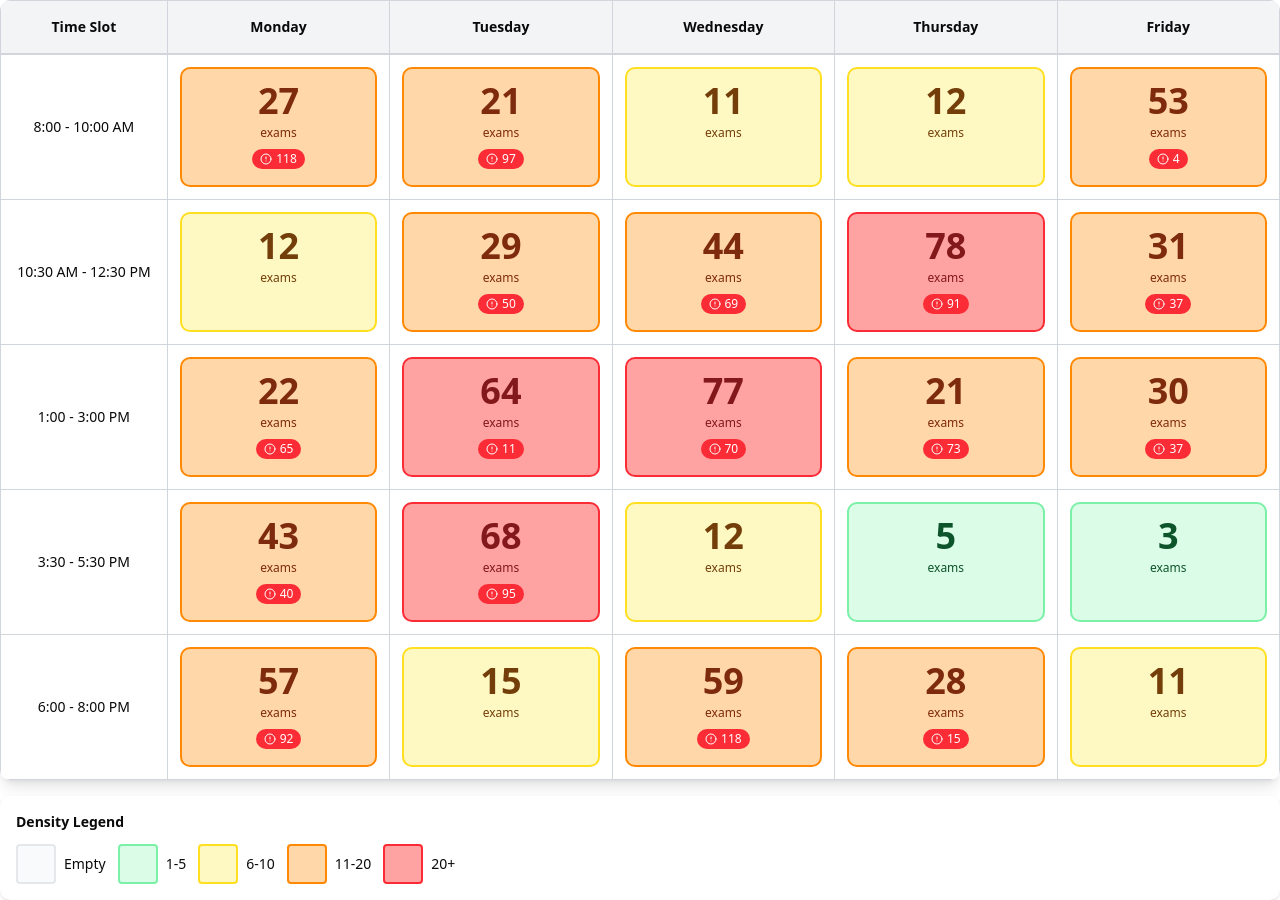
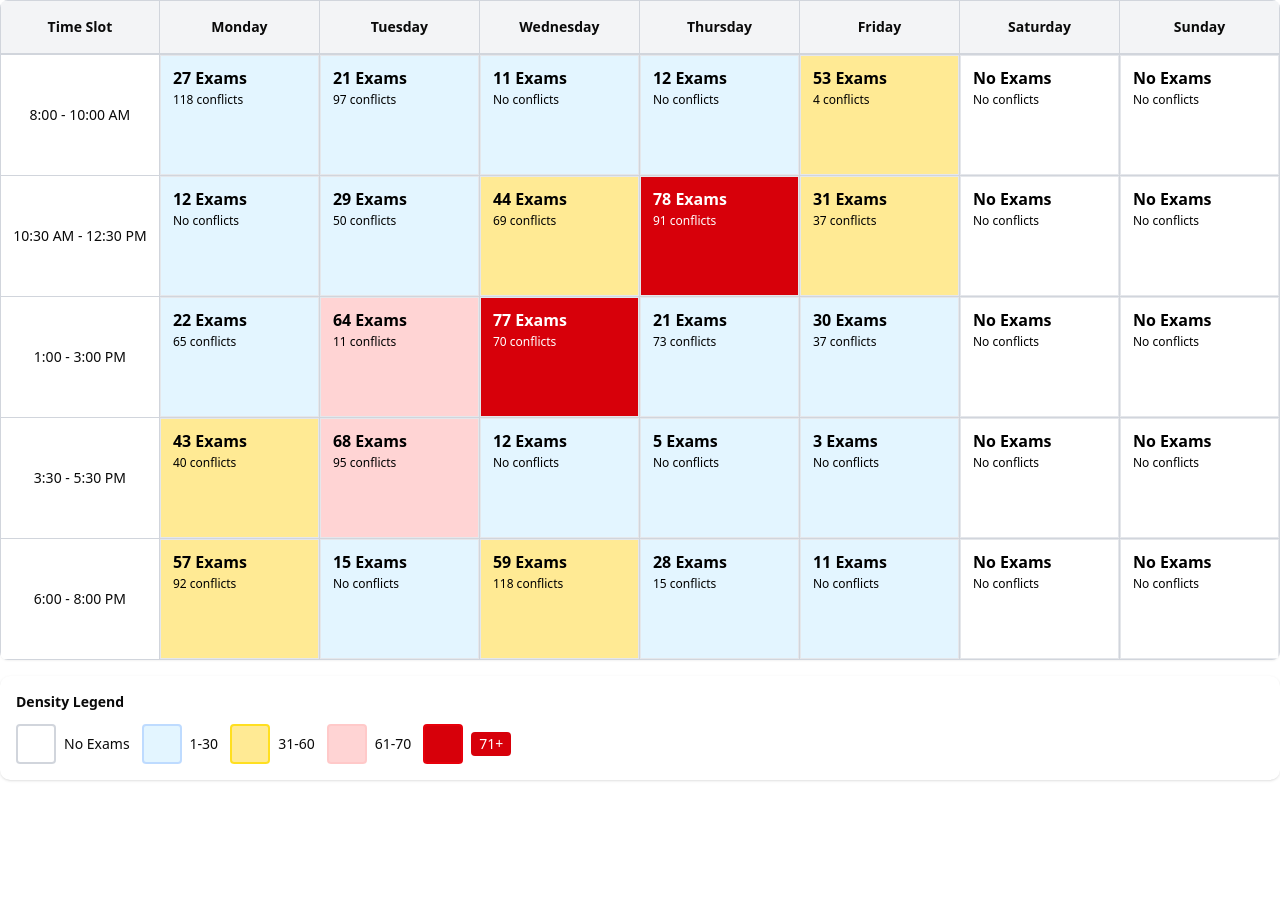
Before and after one commit to KhourySpecialProjects/ExamEngine, a Next.js app in the folder frontend/: page /density in a window 1280 px wide. After the commit the page ends 800 px from the top, so only its background shows below. Built offline with nearby package versions, Linux system fonts and the light colour scheme.

Commit message:
feat: density view with new color theme

```diff
--- a/frontend/src/components/visualization/calendar/CalendarGrid.tsx
+++ b/frontend/src/components/visualization/calendar/CalendarGrid.tsx
@@ -74,9 +74,9 @@ export function CalendarGrid({
   className = "",
   showTimeSlots = true,
   minCellHeight = "min-h-[120px]",
-  minCellWidth = 150,
-  defaultCellWidth = 200,
-  timeSlotWidth = 150,
+  minCellWidth = 120,
+  defaultCellWidth = 120,
+  timeSlotWidth = 120,
 }: CalendarGridProps) {
   const columnHelper = useMemo(() => createColumnHelper<CalendarRow>(), []);
   const columns = useMemo<ColumnDef<CalendarRow, any>[]>(() => {
@@ -133,9 +133,9 @@ export function CalendarGrid({
   });
   return (
     <div
-      className={`bg-white rounded-lg shadow-lg overflow-hidden ${className}`}
+      className={`bg-white rounded-md shadow-xs overflow-hidden ${className}`}
     >
-      <div className="overflow-x-auto">
+      <div className="overflow-x-auto overflow-hidden">
         <div className="inline-block min-w-full align-middle">
           <table className="min-w-full border-collapse">
             <thead>
--- a/frontend/src/components/visualization/calendar/DensityView.tsx
+++ b/frontend/src/components/visualization/calendar/DensityView.tsx
@@ -2,17 +2,27 @@ import { AlertCircle } from "lucide-react";
 import { useCalendarStore } from "@/lib/store/calendarStore";
 import { CalendarGrid } from "./CalendarGrid";
 
-const DAYS = ["Monday", "Tuesday", "Wednesday", "Thursday", "Friday"];
+const DAYS = [
+  "Monday",
+  "Tuesday",
+  "Wednesday",
+  "Thursday",
+  "Friday",
+  "Saturday",
+  "Sunday",
+];
+
 /**
  * Get color based on exam density
  */
 const getDensityColor = (count: number): string => {
-  if (count === 0) return "bg-gray-50 text-gray-400 border-gray-200";
-  if (count <= 10) return "bg-green-100 text-green-900 border-green-300";
-  if (count <= 20) return "bg-yellow-100 text-yellow-900 border-yellow-300";
-  if (count <= 60) return "bg-orange-200 text-orange-900 border-orange-400";
-  return "bg-red-300 text-red-900 border-red-500";
+  if (count === 0) return "bg-white text-black";
+  if (count <= 30) return "bg-[#E3F5FF] text-black";
+  if (count <= 60) return "bg-[#FFEA94] text-black";
+  if (count <= 70) return "bg-[#FFD4D4] text-black";
+  return "bg-[#D7000A] text-white";
 };
+
 /**
  * DensityMapView - Heatmap visualization of exam schedule
  *
@@ -29,35 +39,40 @@ export default function DensityView() {
       <CalendarGrid
         data={scheduleData}
         days={DAYS}
+        minCellHeight="h-[120px]"
+        minCellWidth={140}
+        defaultCellWidth={140}
+        timeSlotWidth={140}
         renderCell={(cell) => {
-          const colorClass = getDensityColor(cell.examCount);
+          const colorClass = getDensityColor(cell ? cell.examCount : 0);
+          const examCount = cell ? cell.examCount : 0;
+          const conflicts = cell ? cell.conflicts : 0;
 
           return (
             <div
-              onClick={() => cell.examCount > 0 && selectCell(cell)}
+              onClick={() => examCount > 0 && cell && selectCell(cell)}
               className={`
-                ${colorClass} border-2 rounded-lg
-                min-h-[120px] m-3 cursor-pointer
-                transition-all duration-200
-                ${cell.examCount > 0 ? "hover:scale-105 hover:shadow-lg hover:z-10 relative" : ""}
+                ${colorClass}
+                w-full h-full
+                flex items-center
+                border border-gray-200
+                ${examCount > 0 ? "cursor-pointer hover:shadow-lg hover:z-10 relative transition-all duration-200" : "cursor-default"}
               `}
             >
-              <div className="flex flex-col items-center justify-center h-full pt-3">
+              <div className="flex flex-col items-start justify-start p-3 w-full h-full">
                 {/* Exam Count */}
-                <div className="text-4xl font-bold mb-1">{cell.examCount}</div>
-
-                {/* Label */}
-                <div className="text-xs font-medium mb-2">
-                  {cell.examCount === 1 ? "exam" : "exams"}
+                <div className="text-base font-semibold leading-tight">
+                  {examCount === 0
+                    ? "No Exams"
+                    : `${examCount} ${examCount === 1 ? "Exam" : "Exams"}`}
                 </div>
 
                 {/* Conflict Indicator */}
-                {cell.conflicts > 0 && (
-                  <div className="flex items-center gap-1 text-xs bg-red-500 text-white px-2 py-0.5 rounded-full">
-                    <AlertCircle className="size-3" />
-                    {cell.conflicts}
-                  </div>
-                )}
+                <div className="text-xs font-normal pt-1">
+                  {conflicts === 0
+                    ? "No conflicts"
+                    : `${conflicts} ${conflicts === 1 ? "conflict" : "conflicts"}`}
+                </div>
               </div>
             </div>
           );
@@ -69,24 +84,26 @@ export default function DensityView() {
         <h3 className="font-semibold mb-3 text-sm">Density Legend</h3>
         <div className="flex gap-3 items-center flex-wrap text-sm">
           <div className="flex items-center gap-2">
-            <div className="w-10 h-10 bg-gray-50 border-2 border-gray-200 rounded"></div>
-            <span>Empty</span>
+            <div className="w-10 h-10 bg-white border-2 border-gray-300 rounded" />
+            <span>No Exams</span>
           </div>
           <div className="flex items-center gap-2">
-            <div className="w-10 h-10 bg-green-100 border-2 border-green-300 rounded"></div>
-            <span>1-5</span>
+            <div className="w-10 h-10 bg-[#E3F5FF] border-2 border-blue-200 rounded" />
+            <span>1-30</span>
           </div>
           <div className="flex items-center gap-2">
-            <div className="w-10 h-10 bg-yellow-100 border-2 border-yellow-300 rounded"></div>
-            <span>6-10</span>
+            <div className="w-10 h-10 bg-[#FFEA94] border-2 border-yellow-300 rounded" />
+            <span>31-60</span>
           </div>
           <div className="flex items-center gap-2">
-            <div className="w-10 h-10 bg-orange-200 border-2 border-orange-400 rounded"></div>
-            <span>11-20</span>
+            <div className="w-10 h-10 bg-[#FFD4D4] border-2 border-red-200 rounded" />
+            <span>61-70</span>
           </div>
           <div className="flex items-center gap-2">
-            <div className="w-10 h-10 bg-red-300 border-2 border-red-500 rounded"></div>
-            <span>20+</span>
+            <div className="w-10 h-10 bg-[#D7000A] border-2 border-red-600 rounded" />
+            <span className="text-white bg-[#D7000A] px-2 py-0.5 rounded">
+              71+
+            </span>
           </div>
         </div>
       </div>
```
Lines whose indentation alone changed are shown as unchanged.
